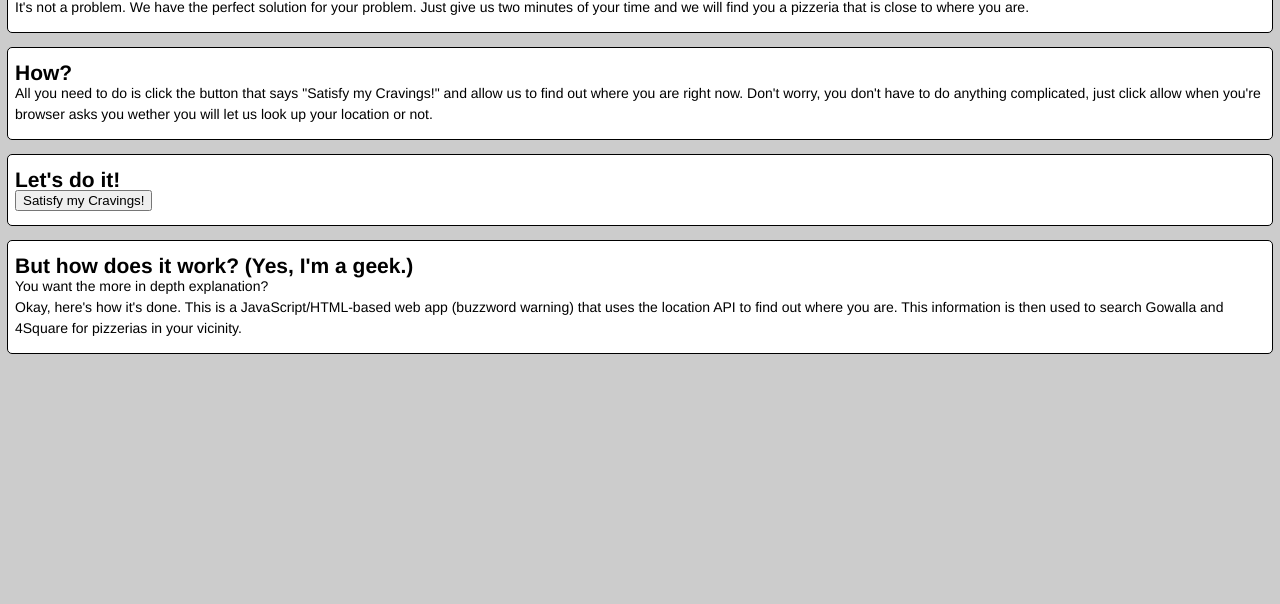
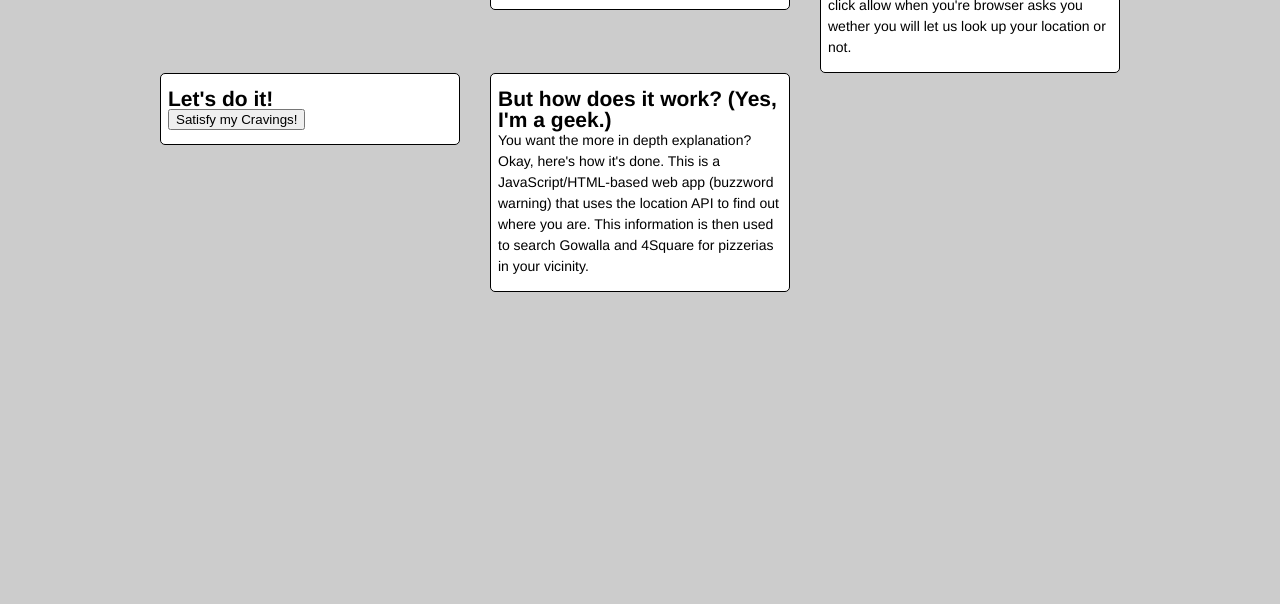
Before and after one commit to mrhenko/Pizzacravings, a plain HTML site: page index.htm in a window 1280 px wide. Shown: the part 196-800 px from the top of the page. Drawn offline with Linux system fonts and the light colour scheme.

Commit message:
Styles for different screen sizes

```diff
--- a/style.css
+++ b/style.css
@@ -86,3 +86,51 @@ body article > section {
 body article > section:first-of-type {
 	margin-top: 0;
 }
+
+/* Slightly bigger screens (tablets etc.), 2 columns */
+@media all and (min-width: 580px) {
+	body {
+		width: 100%;
+		position: relative;
+		margin: 0 auto;
+		padding: 0;
+	}
+	body article {
+		padding: 1em 0;
+	}
+	body article > section {
+		-webkit-box-sizing: border-box;
+		width: 48.4375%;
+		//width: 50%;
+		float: left;
+		margin: 0;
+
+		margin-right: 3.125%;
+	}
+	body article > section:nth-of-type(2n) {
+		margin-right: 0;
+	}
+}
+
+/* Sizing it up and using 3 columns */
+@media all and (min-width: 640px) {
+	body article > section {
+		width: 31.25%;
+		margin-right: 3.125%;
+	}
+	body article > section:nth-of-type(2n) {
+		margin-right: 3.125%;
+	}
+	body article > section:nth-of-type(3n) {
+		margin-right: 0;
+	}
+}
+
+/* Bigger, but still 3 columns */
+@media all and (min-width: 960px) {
+	body article {
+		width: 960px;
+		position: relative;
+		margin: 0 auto;
+	}
+}
```
